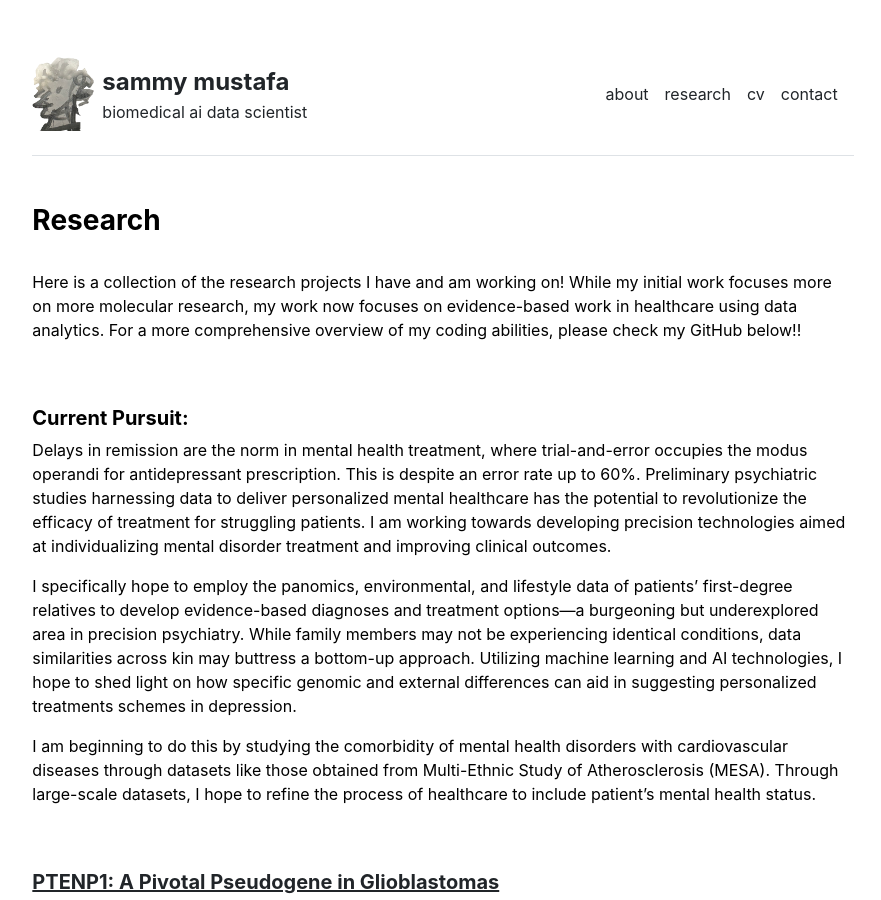
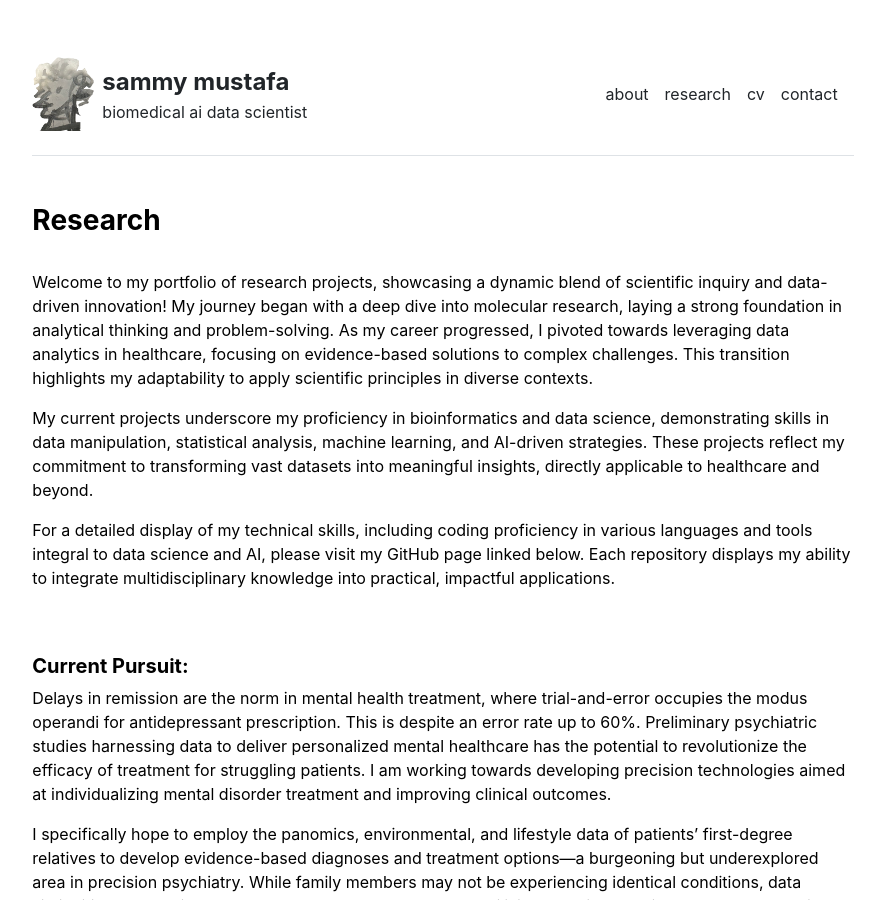
Before and after one commit to sammymustafa/sammymustafa.github.io, a Jekyll site: the page built from research.md, in a window 1280 px wide and 900 px high. Shown: the whole window, without its empty margins (197-1078 px from the left). Built offline with Jekyll 4.4.1, drawn with Linux system fonts in a browser that asks for light colours.

Commit message:
updated research intro

```diff
--- a/_includes/research.html
+++ b/_includes/research.html
@@ -2,7 +2,9 @@
   <div>
     <h3 class="fw-bold">Research</h3>
     <br>
-    <p>Here is a collection of the research projects I have and am working on! While my initial work focuses more on more molecular research, my work now focuses on evidence-based work in healthcare using data analytics. For a more comprehensive overview of my coding abilities, please check my GitHub below!!</p>
+    <p>Welcome to my portfolio of research projects, showcasing a dynamic blend of scientific inquiry and data-driven innovation! My journey began with a deep dive into molecular research, laying a strong foundation in analytical thinking and problem-solving. As my career progressed, I pivoted towards leveraging data analytics in healthcare, focusing on evidence-based solutions to complex challenges. This transition highlights my adaptability to apply scientific principles in diverse contexts.</p>
+    <p>My current projects underscore my proficiency in bioinformatics and data science, demonstrating skills in data manipulation, statistical analysis, machine learning, and AI-driven strategies. These projects reflect my commitment to transforming vast datasets into meaningful insights, directly applicable to healthcare and beyond.</p>
+    <p>For a detailed display of my technical skills, including coding proficiency in various languages and tools integral to data science and AI, please visit my GitHub page linked below. Each repository displays my ability to integrate multidisciplinary knowledge into practical, impactful applications.</p>
     <br>
     <br>
     <h5 class="fw-bold">Current Pursuit:</h5>
```
